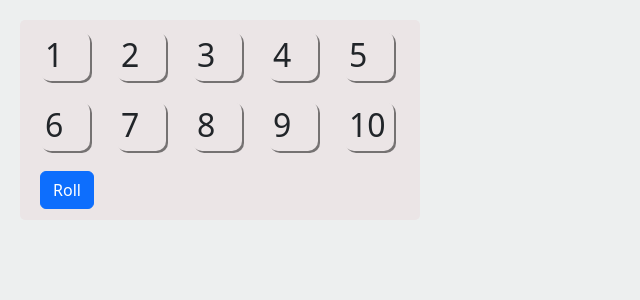
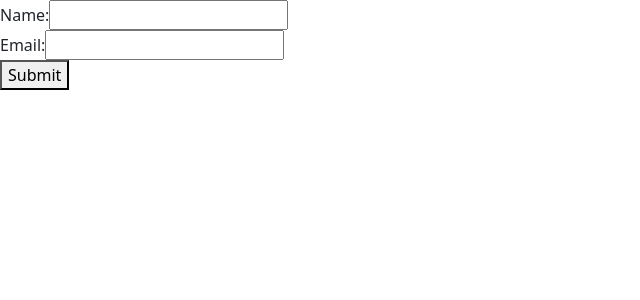
Before and after one commit to gyanur/react_learn, a React (Create React App) app in the folder my-app/: page / in a window 1280 px wide. Shown: the top 300 px of the page, without its empty margins (0-640 px from the left). Built offline with nearby package versions, Linux system fonts and the light colour scheme.

Commit message:
Call API

```diff
--- /dev/null
+++ b/my-app/src/component/File.js
@@ -0,0 +1,53 @@
+import React, { useState } from 'react';
+
+function File() {
+  const [name, setName] = useState('');
+  const [email, setEmail] = useState('');
+
+  const handleSubmit = async (e) => {
+    e.preventDefault();
+
+    try {
+      const response = await fetch('/api/saveData', {
+        method: 'POST',
+        headers: {
+          'Content-Type': 'application/json',
+        },
+        body: JSON.stringify({ name, email }),
+      });
+
+      if (response.ok) {
+        console.log('Data saved successfully!');
+        // You can reset form fields or perform other actions here
+      } else {
+        console.error('Failed to save data.');
+      }
+    } catch (error) {
+      console.error('An error occurred:', error);
+    }
+  };
+
+  return (
+    <form onSubmit={handleSubmit}>
+      <div>
+        <label>Name:</label>
+        <input
+          type="text"
+          value={name}
+          onChange={(e) => setName(e.target.value)}
+        />
+      </div>
+      <div>
+        <label>Email:</label>
+        <input
+          type="email"
+          value={email}
+          onChange={(e) => setEmail(e.target.value)}
+        />
+      </div>
+      <button type="submit">Submit</button>
+    </form>
+  );
+}
+
+export default File;
--- a/my-app/src/index.js
+++ b/my-app/src/index.js
@@ -19,8 +19,10 @@
 import React from "react";
 import ReactDOM from "react-dom";
 // import App from "./App";
-import Promise from "./component/Promise";
+// import Promise from "./component/Promise";
+import File from "./component/File";
+
 ReactDOM.render(
-  <Promise/>,
-
+  // <Promise/>,
+   <File/>,
  document.getElementById("root"));
```
Also changed, not shown: my-app/src/component/server.js (added, +42 -0 lines).
